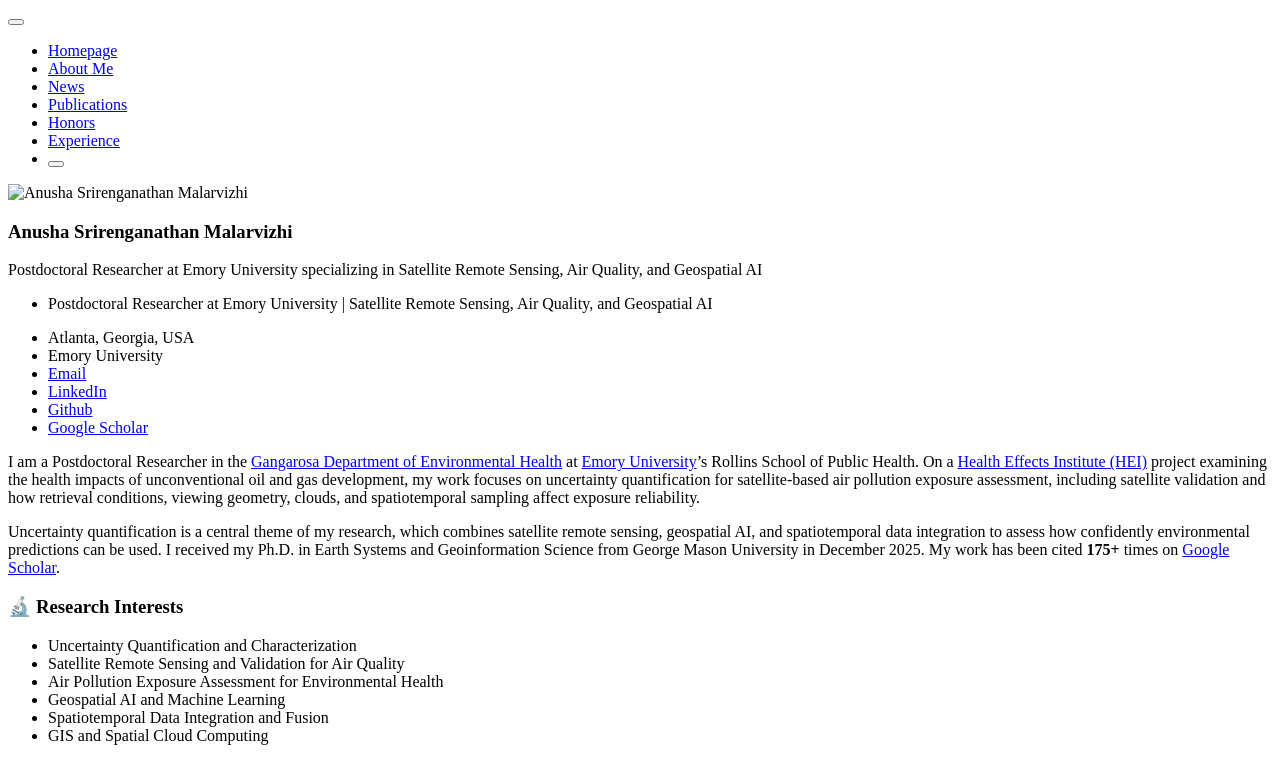
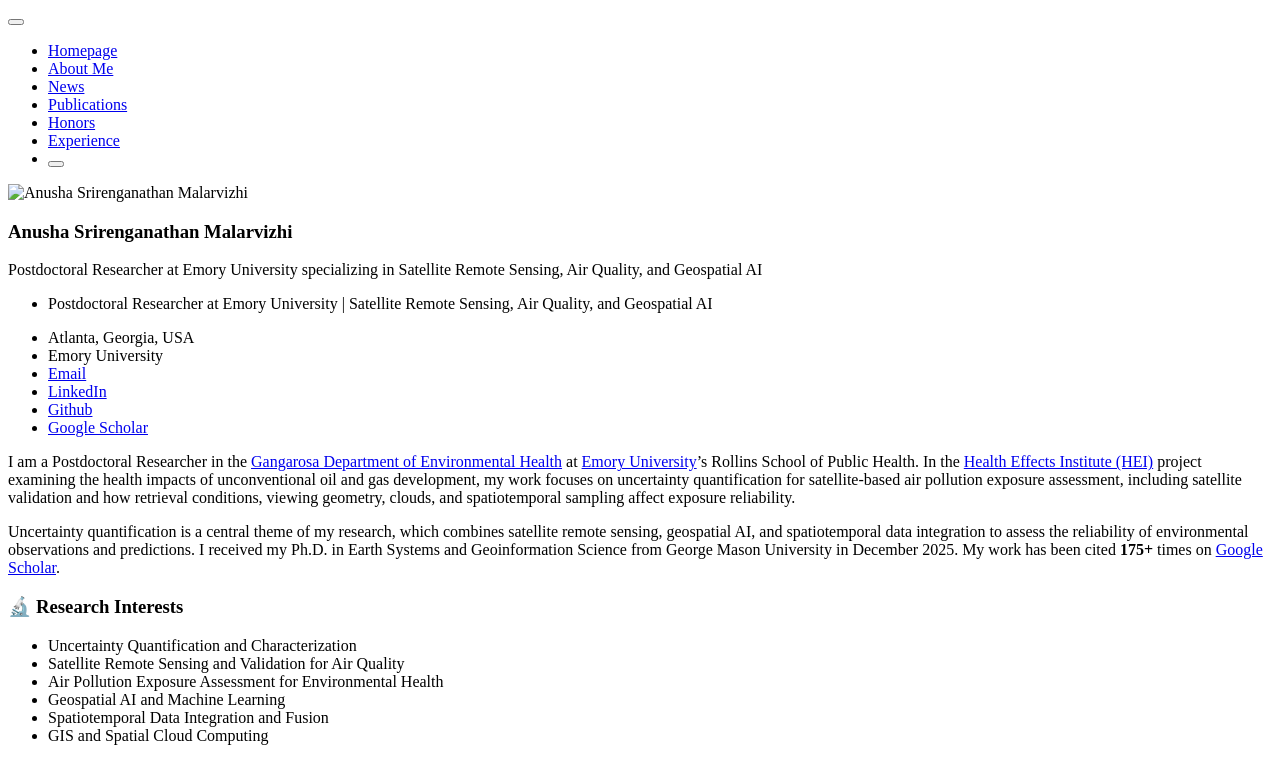
Before and after one commit to SivanuHappy/sivanuhappy.github.io, a Jekyll site: the page built from _pages/includes/intro.md, in a window 1280 px wide. Shown: the top 784 px of the page. Built offline with Jekyll 4.4.1, drawn with Linux system fonts in a browser that asks for light colours; our own code applies the rules of GitHub Pages for plain Markdown files.

Commit message:
Refine introduction text for clarity and emphasis

```diff
--- a/_pages/includes/intro.md
+++ b/_pages/includes/intro.md
@@ -2,9 +2,9 @@
 
 <div class='intro' markdown="1">
 
-I am a Postdoctoral Researcher in the [Gangarosa Department of Environmental Health](https://sph.emory.edu/departments/eh/) at [Emory University](https://www.emory.edu/)'s Rollins School of Public Health. On a [Health Effects Institute (HEI)](https://www.healtheffects.org/) project examining the health impacts of unconventional oil and gas development, my work focuses on uncertainty quantification for satellite-based air pollution exposure assessment, including satellite validation and how retrieval conditions, viewing geometry, clouds, and spatiotemporal sampling affect exposure reliability.
+I am a Postdoctoral Researcher in the [Gangarosa Department of Environmental Health](https://sph.emory.edu/departments/eh/) at [Emory University](https://www.emory.edu/)'s Rollins School of Public Health. In the [Health Effects Institute (HEI)](https://www.healtheffects.org/) project examining the health impacts of unconventional oil and gas development, my work focuses on uncertainty quantification for satellite-based air pollution exposure assessment, including satellite validation and how retrieval conditions, viewing geometry, clouds, and spatiotemporal sampling affect exposure reliability.
 
-Uncertainty quantification is a central theme of my research, which combines satellite remote sensing, geospatial AI, and spatiotemporal data integration to assess how confidently environmental predictions can be used. I received my Ph.D. in Earth Systems and Geoinformation Science from George Mason University in December 2025. My work has been cited <strong><span id='total_cit'>175</span>+</strong> times on [Google Scholar](https://scholar.google.com/citations?user=vDCNltwAAAAJ).
+Uncertainty quantification is a central theme of my research, which combines satellite remote sensing, geospatial AI, and spatiotemporal data integration to assess the reliability of environmental observations and predictions. I received my Ph.D. in Earth Systems and Geoinformation Science from George Mason University in December 2025. My work has been cited <strong><span id='total_cit'>175</span>+</strong> times on [Google Scholar](https://scholar.google.com/citations?user=vDCNltwAAAAJ).
 
 </div>
 
```
